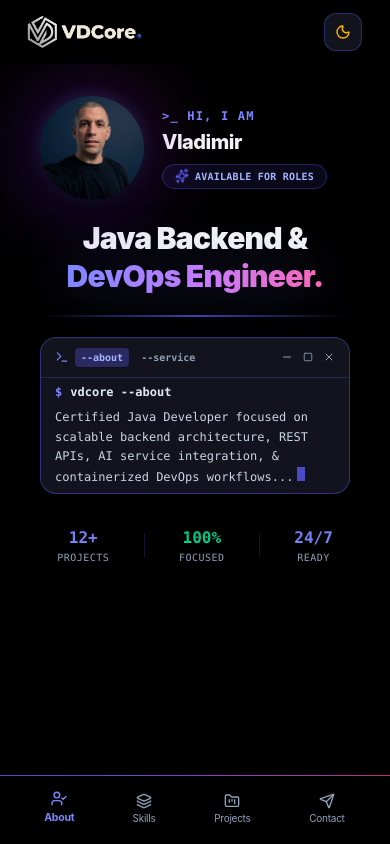
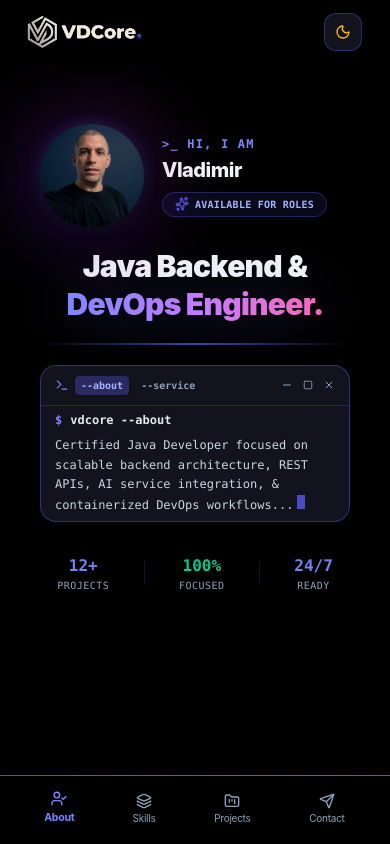
Before and after one commit to vdcode-studio/vdcore-portfolio, a React (Vite) app: page / in a window 390 px wide. Built offline with nearby package versions, Linux system fonts and the light colour scheme; the HTML template or start-up script is replaced by a standard one.

Commit message:
Update mobile version

```diff
--- a/src/index.css
+++ b/src/index.css
@@ -91,12 +91,14 @@
   animation: professionalFade 1.20s cubic-bezier(0.16, 1, 0.3, 1) forwards;
 }
 
-/* --- MOBILE PWA SAFE AREA (Aktivira se samo na telefonima u PWA/standalone modu) --- */
+/* --- MOBILE PWA SAFE AREA & LAYOUT FIX --- */
 @media (max-width: 767px) {
-  /* Štiti gornji deo od sata i status bara, a dole ostavlja prostor za tvoj dock meni */
   #root {
-    padding-top: env(safe-area-inset-top, 0px);
+    /* Obezbeđuje da koren aplikacije pokrije ceo ekran i spusti sadržaj ispod sata/kamere */
+    min-height: 100vh;
+    padding-top: max(env(safe-area-inset-top), 28px);
     padding-bottom: 90px;
+    box-sizing: border-box;
   }
 
   html {
```
